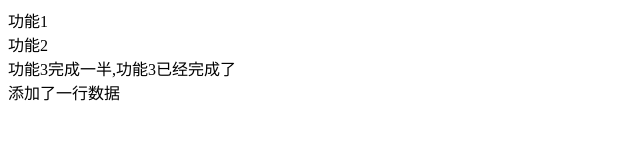
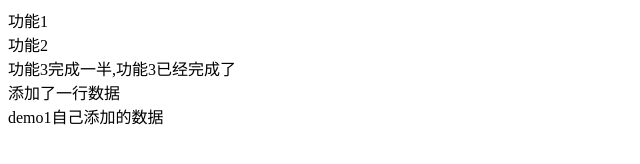
Before and after one commit to jiangjiangjiang1920068976/test2, a plain HTML site: page index.html in a window 1280 px wide. Shown: the whole page, without its empty margins (0-640 px from the left). Drawn offline with Linux system fonts and the light colour scheme.

Commit message:
demo1自己添加的数据

```diff
--- a/index.html
+++ b/index.html
@@ -11,5 +11,6 @@
     <div>功能2</div>
     <div>功能3完成一半,功能3已经完成了</div>
     <div>添加了一行数据</div>
+    <div>demo1自己添加的数据</div>
 </body>
 </html>
```
